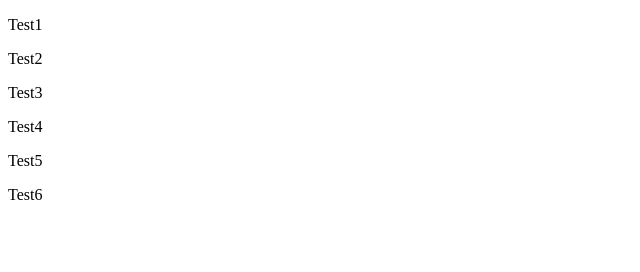
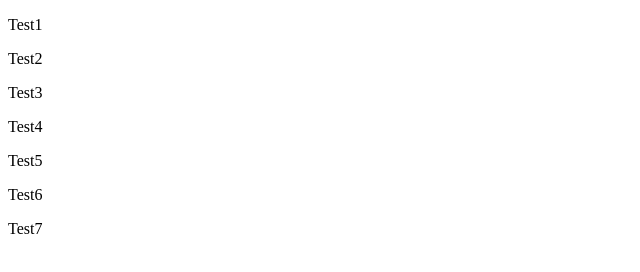
Before and after one commit to vitorpereira26r/webhook-test, a plain HTML site: page index.html in a window 1280 px wide. Shown: the full height of the page, 0-640 px from the left. Drawn offline with Linux system fonts and the light colour scheme.

Commit message:
test7 back

```diff
--- a/index.html
+++ b/index.html
@@ -13,6 +13,7 @@
         <p>Test4</p>
         <p>Test5</p>
         <p>Test6</p>
+        <p>Test7</p>
     </div>
 </body>
 </html>
```
